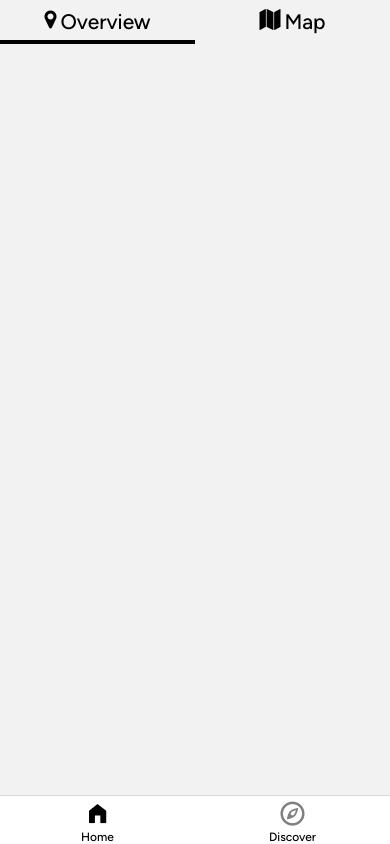
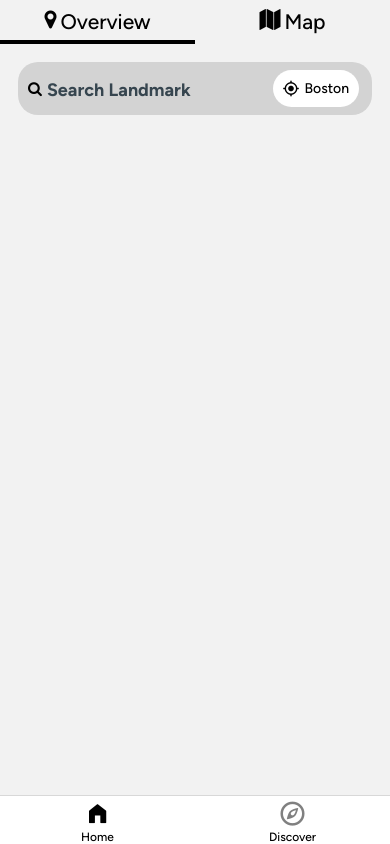
Before and after one commit to tnguy19/GottaSeeEmAll, a React Native app: screen /Home in a window 390 px wide. Built offline with nearby package versions, Linux system fonts and the light colour scheme.

Commit message:
Add search bar

```diff
--- /dev/null
+++ b/components/SearchBar/LocationButton.js
@@ -0,0 +1,32 @@
+import {View, TouchableOpacity, StyleSheet, Text} from 'react-native';
+import { MaterialIcons } from '@expo/vector-icons';
+
+export default function LocationButton({city}){
+    return (
+        <TouchableOpacity style={styles.searchBarContainer}>
+            <MaterialIcons name="my-location" size={17} color="black" />
+            <Text style={styles.text}>{city}</Text>
+        </TouchableOpacity>
+    )
+}
+
+const styles = StyleSheet.create({
+    searchBarContainer: {
+        flexDirection: 'row',
+        borderRadius: 20,
+        backgroundColor: 'white',
+        padding: 10,
+        alignItems: 'center',
+        margin: 3
+    },
+    content: {
+        flexDirection: 'row',
+        justifyContent: 'space-between',
+        alignItems: 'center'
+    },
+    text: {
+        fontFamily: 'figtree-medium',
+        color: 'black',
+        marginLeft: 5
+    }
+});
--- /dev/null
+++ b/components/SearchBar/SearchBar.js
@@ -0,0 +1,45 @@
+import { View, TouchableOpacity, StyleSheet, Text } from 'react-native';
+import { FontAwesome } from '@expo/vector-icons';
+import LocationButton from './LocationButton';
+
+export default function SearchBar() {
+    return (
+        <TouchableOpacity style={styles.searchBarContainer}>
+            <View style={styles.content}>
+                <View style={styles.placeholderContainer}>
+                    <FontAwesome name="search" size={15} color="black" />
+                    <Text style={styles.text}>Search Landmark</Text>
+                </View>
+                <LocationButton city='Boston'/>
+            </View>
+        </TouchableOpacity>
+    )
+}
+
+const styles = StyleSheet.create({
+    searchBarContainer: {
+        flexDirection: 'row',
+        borderRadius: 20,
+        backgroundColor: '#D3D3D3',
+        paddingVertical: 5,
+        paddingHorizontal: 10
+    },
+    content: {
+        flexDirection: 'row',
+        justifyContent: 'space-between',
+        alignItems: 'center',
+        flex: 1
+    },
+    placeholderContainer: {
+        flexDirection: 'row',
+        alignItems: 'center',
+    },
+    text: {
+        fontFamily: 'figtree-bold',
+        color: '#36454F',
+        marginLeft: 5,
+        lineHeight: 20,
+        fontSize: 18,
+        paddingTop: 3
+    }
+});
--- a/screens/mainApp/Home.js
+++ b/screens/mainApp/Home.js
@@ -1,6 +1,17 @@
+import { View, StyleSheet } from "react-native";
+import SearchBar from "../../components/SearchBar/SearchBar";
+
+
 export default function Home(){
     return (
-        <>
-        </>
+        <View style={styles.container}>
+        <SearchBar/>
+        </View>
     )
 }
+
+const styles = StyleSheet.create({
+    container: {
+        padding: 18
+    }
+});
```
